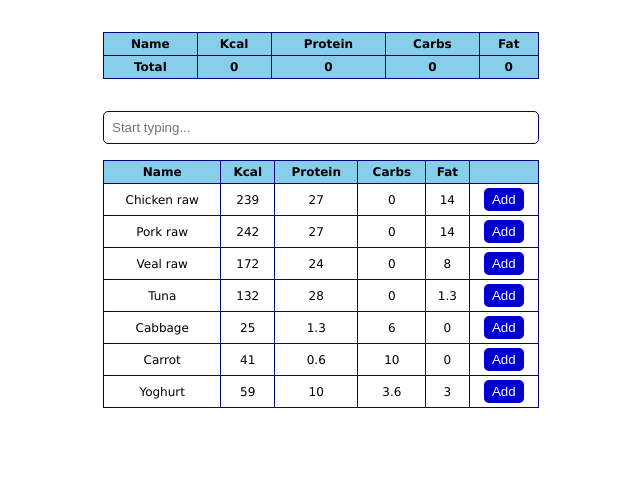
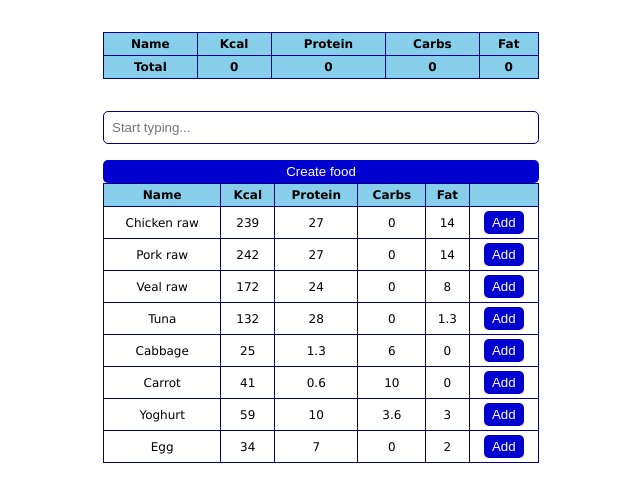
Before and after one commit to ElenaKikiova/food, a React (Create React App) app: page / in a window 1280 px wide. Shown: the top 502 px of the page, without its empty margins (319-959 px from the left). Built offline with nearby package versions, Linux system fonts and the light colour scheme; data requests are answered from the project's data file.

Commit message:
Create food functionality

```diff
--- a/db.json
+++ b/db.json
@@ -55,6 +55,14 @@
       "protein": 10,
       "fat": 3,
       "carbs": 3.6
+    },
+    {
+      "name": "Egg",
+      "kcal": "34",
+      "protein": "7",
+      "carbs": 0,
+      "fat": "2",
+      "id": "Yz7ouFb"
     }
   ]
 }
--- a/src/App.jsx
+++ b/src/App.jsx
@@ -3,16 +3,17 @@ import React, { useEffect, useState } from 'react';
 import Table from './components/Table';
 import Search from './components/Search';
 import ResultsTable from './components/ResultsTable';
+import Form from './components/Form';
 
 function App() {
 
   const [items, setItems] = useState([]);
   const [results, setResults] = useState([])
+  const [toggleForm, setToggleForm] = useState(false)
 
   useEffect(() => {
     onSearch("")
   }, [])
-
 
   const onAddFood = (item) => {
     if (items.indexOf(item) === -1) {
@@ -21,10 +22,31 @@ function App() {
   }
 
   const onSearch = async (value) => {
-    const res = await fetch(`http://localhost:3000/foods?name_like=${value}`)
     try {
+      const res = await fetch(`http://localhost:3000/foods?name_like=${value}`)
       const data = await res.json()
       setResults(data)
+    }
+    catch (err) {
+      console.log(err, res)
+    }
+  }
+
+  const onCreateFood = async (food) => {
+    try {
+      const res = await fetch(`http://localhost:3000/foods`, {
+        method: 'POST',
+        headers: {
+          'Content-Type': 'application/json',
+        },
+        body: JSON.stringify(food)
+      })
+      const data = await res.json()
+      if (data) {
+        setToggleForm(false)
+        onSearch("")
+        alert(`Product ${food.name} added successfully!`)
+      }
     }
     catch (err) {
       console.log(err, res)
@@ -35,6 +57,8 @@ function App() {
     <div className="App">
       <Table items={items} />
       <Search onSearch={onSearch} />
+      <button onClick={() => setToggleForm(true)} className="toggleFormButton">Create food</button>
+      <Form toggleForm={toggleForm} onSubmit={onCreateFood} />
       <ResultsTable results={results} onAddFood={onAddFood} />
     </div>
   );
--- /dev/null
+++ b/src/components/Form.jsx
@@ -0,0 +1,71 @@
+import { useState } from "react";
+
+const Form = ({ toggleForm, onSubmit }) => {
+
+    const [name, setName] = useState("");
+    const [kcal, setKcal] = useState(0);
+    const [protein, setProtein] = useState(0);
+    const [carbs, setCarbs] = useState(0);
+    const [fat, setFat] = useState(0);
+
+    const [errors, setErrors] = useState([])
+
+    const submit = (e) => {
+        setErrors([])
+        let isValid = true
+        e.preventDefault()
+        const food = {
+            name,
+            kcal,
+            protein,
+            carbs,
+            fat
+        }
+        if (name === null || name.length < 3) {
+            setErrors((err) => [...err, 'Name should be at least 3 symbols'])
+            isValid = false;
+        }
+        if (kcal === 0 || kcal > 1000) {
+            setErrors((err) => [...err, 'Kcal should be in the range 0-1000'])
+            isValid = false;
+        }
+        if (protein > 100) {
+            setErrors((err) => [...err, 'Protein should be in the range 0-100'])
+            isValid = false;
+        }
+        if (carbs > 100) {
+            setErrors((err) => [...err, 'Carbs should be in the range 0-100'])
+            isValid = false;
+        }
+        if (fat > 100) {
+            setErrors((err) => [...err, 'Fat should be in the range 0-100'])
+            isValid = false;
+        }
+
+        if (isValid) {
+            onSubmit(food)
+        }
+    }
+
+    return toggleForm && (
+        <form>
+            <label htmlFor="name">Name</label>
+            <input name="name" type="text" value={name} onChange={(e) => setName(e.target.value)}></input>
+            <label htmlFor="name">Kcal</label>
+            <input name="name" type="number" value={kcal} onChange={(e) => setKcal(e.target.value)}></input>
+            <label htmlFor="name">Protein</label>
+            <input name="name" type="number" value={protein} onChange={(e) => setProtein(e.target.value)}></input>
+            <label htmlFor="name">Carbs</label>
+            <input name="name" type="number" value={carbs} onChange={(e) => setCarbs(e.target.value)}></input>
+            <label htmlFor="name">Fat</label>
+            <input name="name" type="number" value={fat} onChange={(e) => setFat(e.target.value)}></input>
+
+            {errors.map((error) => <p key={error} className="error">{error}</p>)}
+
+            <button onClick={submit}>Create</button>
+        </form>
+    )
+
+}
+
+export default Form
--- a/src/components/ResultsTable.jsx
+++ b/src/components/ResultsTable.jsx
@@ -14,8 +14,8 @@ const ResultsTable = ({ results, onAddFood }) => {
                 </tr>
             </thead>
             <tbody>
-                {results.map((item) => (<FoodRow item={item} showAddButton onAdd={onAddFood} />))}
-                {results.length === 0 && <tr><td colspan="6"><p>No results</p></td></tr>}
+                {results.map((item) => (<FoodRow key={item.id} item={item} showAddButton onAdd={onAddFood} />))}
+                {results.length === 0 && <tr><td colSpan="6"><p>No results</p></td></tr>}
             </tbody>
         </table>
     )
--- a/src/index.css
+++ b/src/index.css
@@ -18,6 +18,7 @@ input {
 }
 
 table {
+  margin-bottom: 1rem;
   width: 100%;
 }
 
@@ -45,3 +46,26 @@ tfoot {
   font-weight: bold;
   background-color: skyblue
 }
+
+.toggleFormButton {
+  width: 100%;
+}
+
+form {
+  padding: 1rem;
+  border: 1px solid navy;
+  border-radius: 5px;
+  margin: 2rem 0;
+}
+
+form> label {
+  text-align: left;
+}
+
+form > input {
+  margin: 0.25rem 0 0.75rem;
+}
+
+.error {
+  color: red
+}
```
Lines whose indentation alone changed are shown as unchanged.
